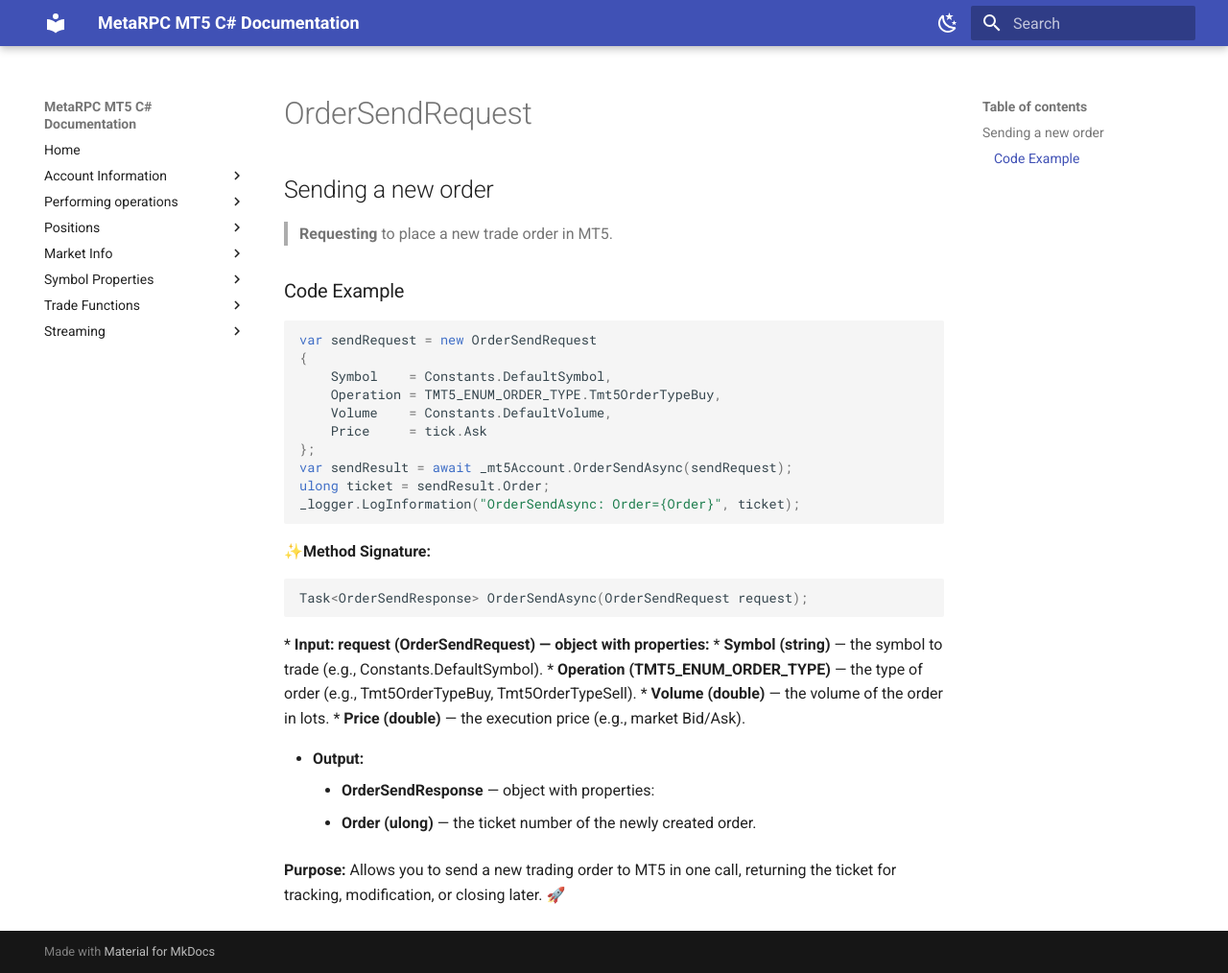
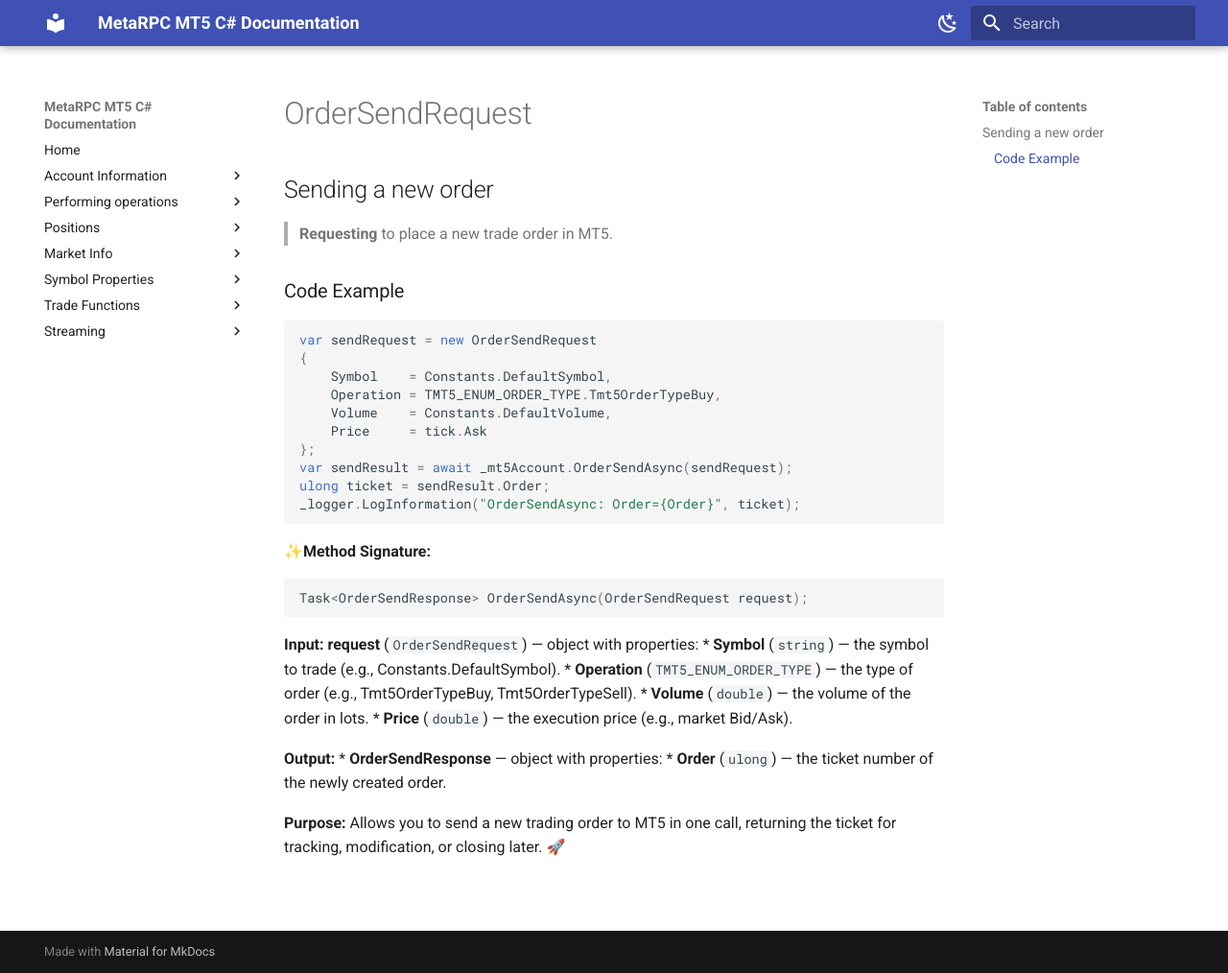
Before and after one commit to MetaRPC/CSharpMT5, an MkDocs documentation site: the page built from docs/orders/OrderSendRequest.md, in a window 1280 px wide and 1014 px high. Shown: the whole window at 96% size. Built offline with MkDocs 1.6.1 and Material for MkDocs 9.7.7, drawn with Linux system fonts in a browser that asks for light colours.

````diff
--- a/docs/orders/OrderSendRequest.md
+++ b/docs/orders/OrderSendRequest.md
@@ -20,16 +20,16 @@ _logger.LogInformation("OrderSendAsync: Order={Order}", ticket);
 ```csharp
 Task<OrderSendResponse> OrderSendAsync(OrderSendRequest request);
 ```
-* **Input:**
-   **request (OrderSendRequest) — object with properties:**
-    * **Symbol (string)** — the symbol to trade (e.g., Constants.DefaultSymbol).
-    * **Operation (TMT5_ENUM_ORDER_TYPE)** — the type of order (e.g., Tmt5OrderTypeBuy, Tmt5OrderTypeSell).
-    * **Volume (double)** — the volume of the order in lots.
-    * **Price (double)** — the execution price (e.g., market Bid/Ask).
+ **Input:**
+ **request** (`OrderSendRequest`) — object with properties:
+ * **Symbol** (`string`) — the symbol to trade (e.g., Constants.DefaultSymbol).
+ * **Operation** (`TMT5_ENUM_ORDER_TYPE`) — the type of order (e.g., Tmt5OrderTypeBuy, Tmt5OrderTypeSell).
+ * **Volume** (`double`) — the volume of the order in lots.
+ * **Price** (`double`) — the execution price (e.g., market Bid/Ask).
 
-* **Output:**
-    * **OrderSendResponse** — object with properties:
-    * **Order (ulong)** — the ticket number of the newly created order.
+ **Output:**
+ * **OrderSendResponse** — object with properties:
+ * **Order** (`ulong`) — the ticket number of the newly created order.
 
 **Purpose:**
 Allows you to send a new trading order to MT5 in one call, returning the ticket for tracking, modification, or closing later. 🚀
````
